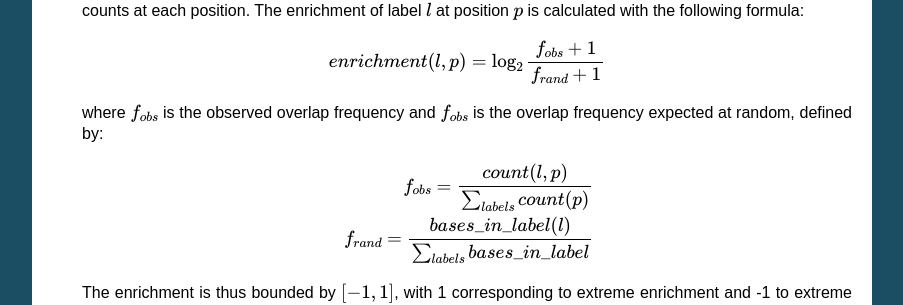
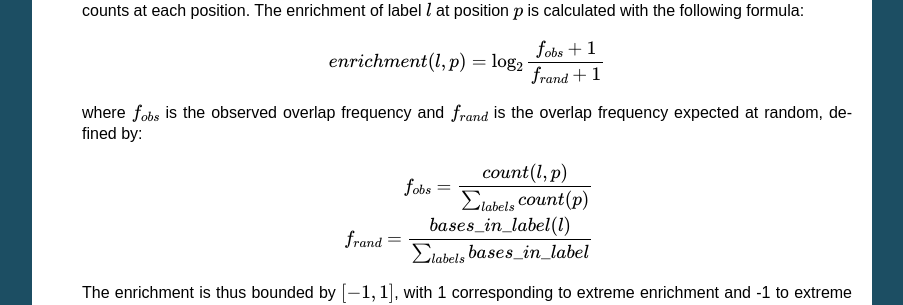
Before and after one commit to hoffmangroup/segtools, a Sphinx documentation site: the page built from doc/segtools.rst, in a window 1280 px wide and 900 px high, scrolled down 6942 px. Shown: the part 159-464 px from the top of the window, without its empty margins (198-1101 px from the left). Built offline with Sphinx 7.4.7, drawn with Linux system fonts in a browser that asks for light colours; formulas are drawn with MathJax 3.

Commit message:
segtools.rst edited online with Bitbucket: Fix a typo in the online documentation

```diff
--- a/doc/segtools.rst
+++ b/doc/segtools.rst
@@ -481,7 +481,7 @@ In these cases, the :option:`--normalize` flag should be used.
    .. math:: enrichment(l, p) = \log_2 \dfrac{f_{obs} + 1}{f_{rand} + 1}
 
    where :math:`f_{obs}` is the observed overlap frequency and
-   :math:`f_{obs}` is the overlap frequency expected at random,
+   :math:`f_{rand}` is the overlap frequency expected at random,
    defined by:
 
    .. math::
```
